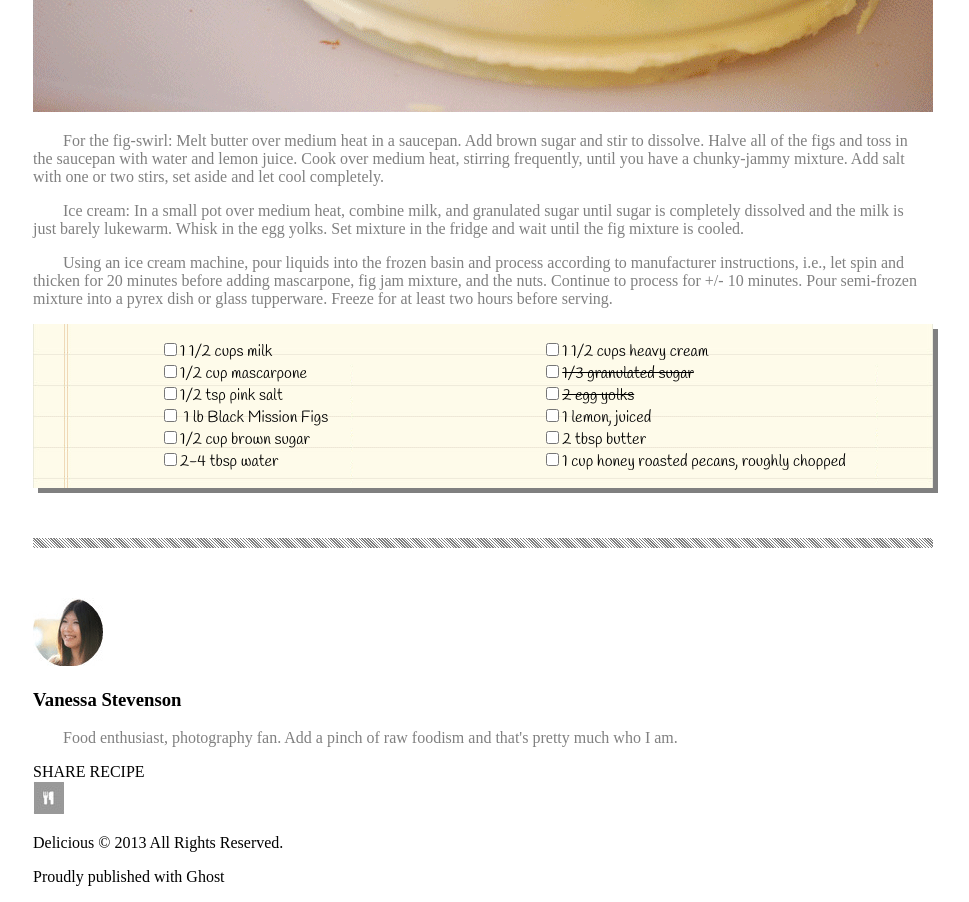
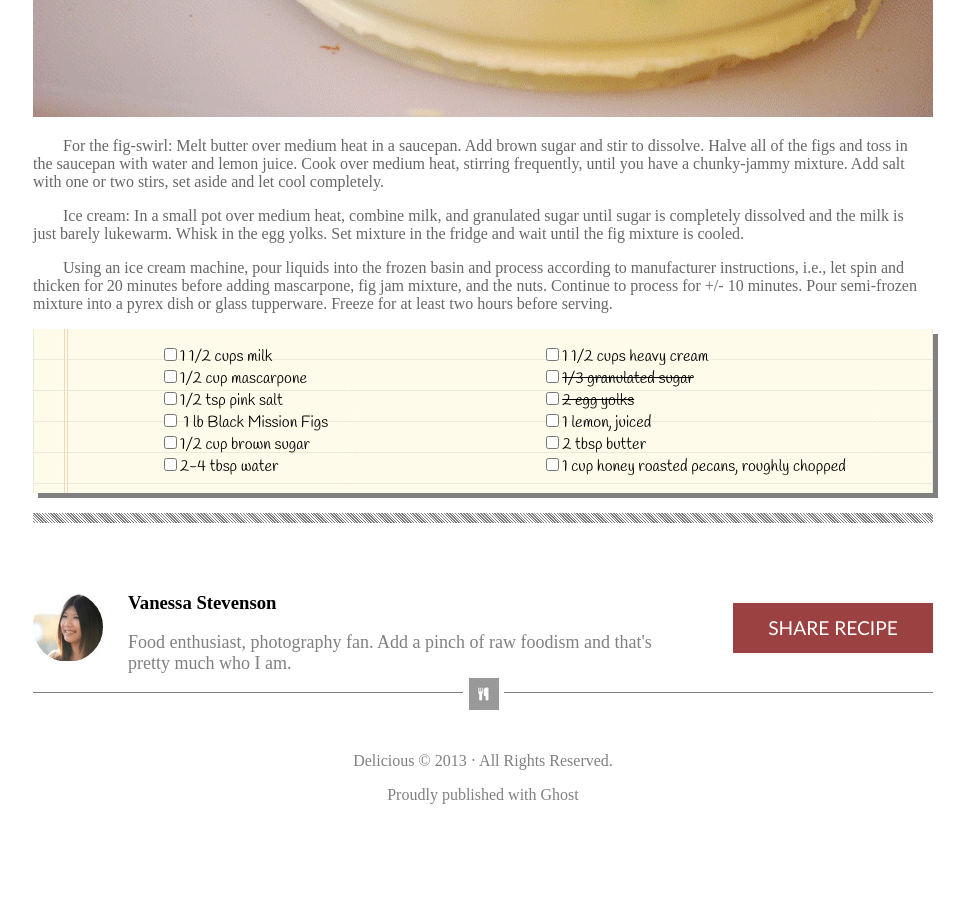
Before and after one commit to brannonstarnes/Chocolate-Pizza, a plain HTML site: page index.html in a window 1280 px wide. Shown: the part 720-1622 px from the top of the page, without its empty margins (157-1126 px from the left). After the commit the page ends 1563 px from the top, so only its background shows below. Drawn offline with Linux system fonts and the light colour scheme.

Commit message:
completed styling as driver

```diff
--- a/index.html
+++ b/index.html
@@ -32,9 +32,9 @@
       <img src="imgs/mail-icon.png" alt="">
 
     </nav>
-    <div class="decLine"></div>
   </header>
 
+  <div class="decLine"></div>
 
   <main>
 
@@ -48,17 +48,17 @@
 
     <img src="imgs/choco-pizza.png" alt="chocolate pizza" id="hero">
 
-    <p>For the fig-swirl: Melt butter over medium heat in a saucepan. Add brown sugar and stir to dissolve.
+    <p class='recipe'>For the fig-swirl: Melt butter over medium heat in a saucepan. Add brown sugar and stir to dissolve.
       Halve all of the figs and toss in the saucepan with water and lemon juice. Cook over medium heat, stirring
       frequently, until you have a chunky-jammy mixture. Add salt with one or two stirs, set aside and let cool
       completely.
     </p>
-    <p>Ice cream: In a small pot over medium heat, combine milk, and granulated sugar until sugar is completely
+    <p class='recipe'>Ice cream: In a small pot over medium heat, combine milk, and granulated sugar until sugar is completely
       dissolved and the milk is just barely lukewarm. Whisk in the egg yolks. Set mixture in the fridge and wait until
       the
       fig mixture is cooled.</thead>
     </p>
-    <p>Using an ice cream machine, pour liquids into the frozen basin and process according to manufacturer
+    <p class='recipe'>Using an ice cream machine, pour liquids into the frozen basin and process according to manufacturer
       instructions,
       i.e., let spin and thicken for 20 minutes before adding mascarpone, fig jam mixture, and the nuts. Continue to
       process
@@ -87,10 +87,12 @@
 
     <div class="decLine"></div>
 
-    <div>
+    <div id="author">
       <img src="imgs/van-pic.png" alt="">
-      <h3>Vanessa Stevenson</h3>
-      <p>Food enthusiast, photography fan. Add a pinch of raw foodism and that's pretty much who I am.</p>
+      <div id="authorDetails">
+        <h3>Vanessa Stevenson</h3>
+        <p>Food enthusiast, photography fan. Add a pinch of raw foodism and that's pretty much who I am.</p>
+      </div>
       <a>SHARE RECIPE</a>
     </div>
 
@@ -98,7 +100,7 @@
   <footer>
     <div>
       <img src="imgs/small-logo.png" alt="">
-      <p>Delicious &copy; 2013 All Rights Reserved.</p>
+      <p>Delicious &copy; 2013 &#183; All Rights Reserved.</p>
       <p>Proudly published with Ghost</p>
     </div>
   </footer>
--- a/styles.css
+++ b/styles.css
@@ -7,6 +7,8 @@ body{
 header{
   width:900px;
   margin:auto;
+  margin-top: 50px;
+  height: 50px;
 }
 
 h1{
@@ -35,8 +37,9 @@ h4{
 
 #siteLogo{
   position:relative;
-  margin-top:20px;
   height:45px;
+  width: 450px;
+  display: inline-block;
 }
 
 #siteLogo img{
@@ -44,13 +47,19 @@ h4{
 }
 
 nav{
+  position:relative;
+  top:40%;
+  margin-top: auto;
   float:right;
+  vertical-align: baseline;
 }
 
 .decLine{
   display:block;
-  margin-top: 50px;
+  margin-top: 20px;
   margin-bottom: 50px;
+  margin-left: auto;
+  margin-right:auto;
   width:900px;
   height:10px;
   background: repeating-linear-gradient(
@@ -109,8 +118,8 @@ h2{
   float:right;
 }
 
-main p{
-  color:grey;
+.recipe{
+  color:rgb(104, 103, 103);
   width:890px;
   text-indent:30px;
 }
@@ -129,7 +138,53 @@ main p{
 
 /* FOOTER */
 
+#author img{
+  /* float: left; */
+  margin-right: 20px;
+  display: inline-block;
+  vertical-align: top;
+  margin-top: 20px;
+}
+#authorDetails{
+  width: 550px;
+  display: inline-block;
+}
+#authorDetails p{
+  text-indent:0;
+  font-size: large;
+  width: 100%;
+  color: grey;
+}
+a{
+  display:inline-block;
+  background-color: rgb(155, 65, 65);
+  color: white;
+  font-size: larger;
+  font-family: 'Trebuchet MS', 'Lucida Sans Unicode', 'Lucida Grande', 'Lucida Sans', Arial, sans-serif;
+  font-weight: lighter;
+  line-height: 50px;
+  width: 200px;
+  text-align:center;
+  float: right;
+  margin-top: 30px;
+}
 footer{
   width:900px;
   margin:auto;
+  border-top: thin solid grey;
+  position: relative;
+  height: 150px;
 }
+footer img{
+  display: block;
+  background-color: white;
+  /* position: absolute; */
+  margin:auto;
+  position:relative;
+  bottom: 21px;
+  border: thick solid white
+}
+footer p{
+  text-align:center;
+  color: grey;
+}
```
